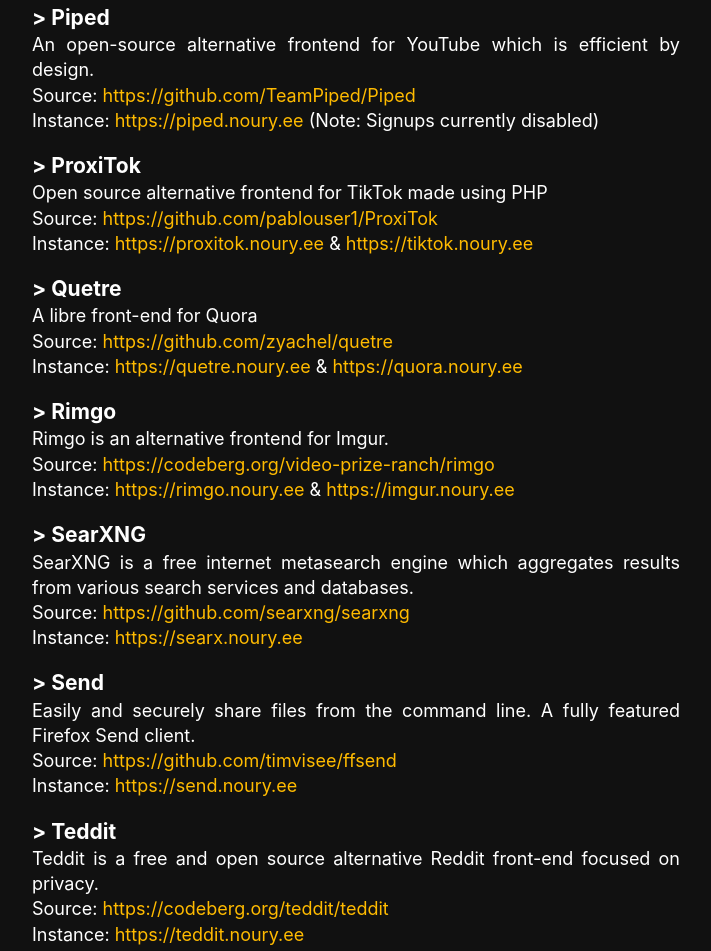
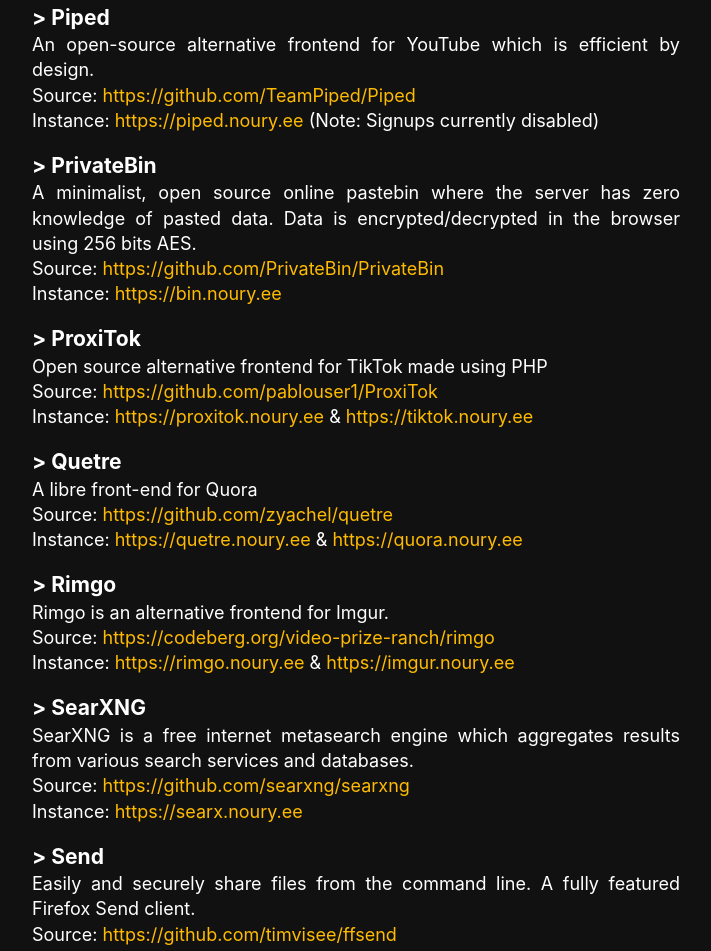
Before and after one commit to noury-ee/noury.ee, a website: page src/index.html in a window 1280 px wide. Shown: the part 1429-2380 px from the top of the page, without its empty margins (284-995 px from the left). Drawn offline with Linux system fonts and the light colour scheme.

Commit message:
add privatebin

```diff
--- a/src/index.html
+++ b/src/index.html
@@ -236,6 +236,19 @@
 
         <br>
 
+        <h3>> PrivateBin</h3>
+        <p>
+        A minimalist, open source online pastebin where the server has zero knowledge of pasted data. Data is encrypted/decrypted in the browser using 256 bits AES.
+        </p>
+        <p>
+        Source: <a href="https://github.com/PrivateBin/PrivateBin">https://github.com/PrivateBin/PrivateBin</a>
+        </p>
+        <p>
+        Instance: <a href="https://bin.noury.ee">https://bin.noury.ee</a>
+        </p>
+
+        <br>
+
         <h3>> ProxiTok</h3>
         <p>
         Open source alternative frontend for TikTok made using PHP
```
